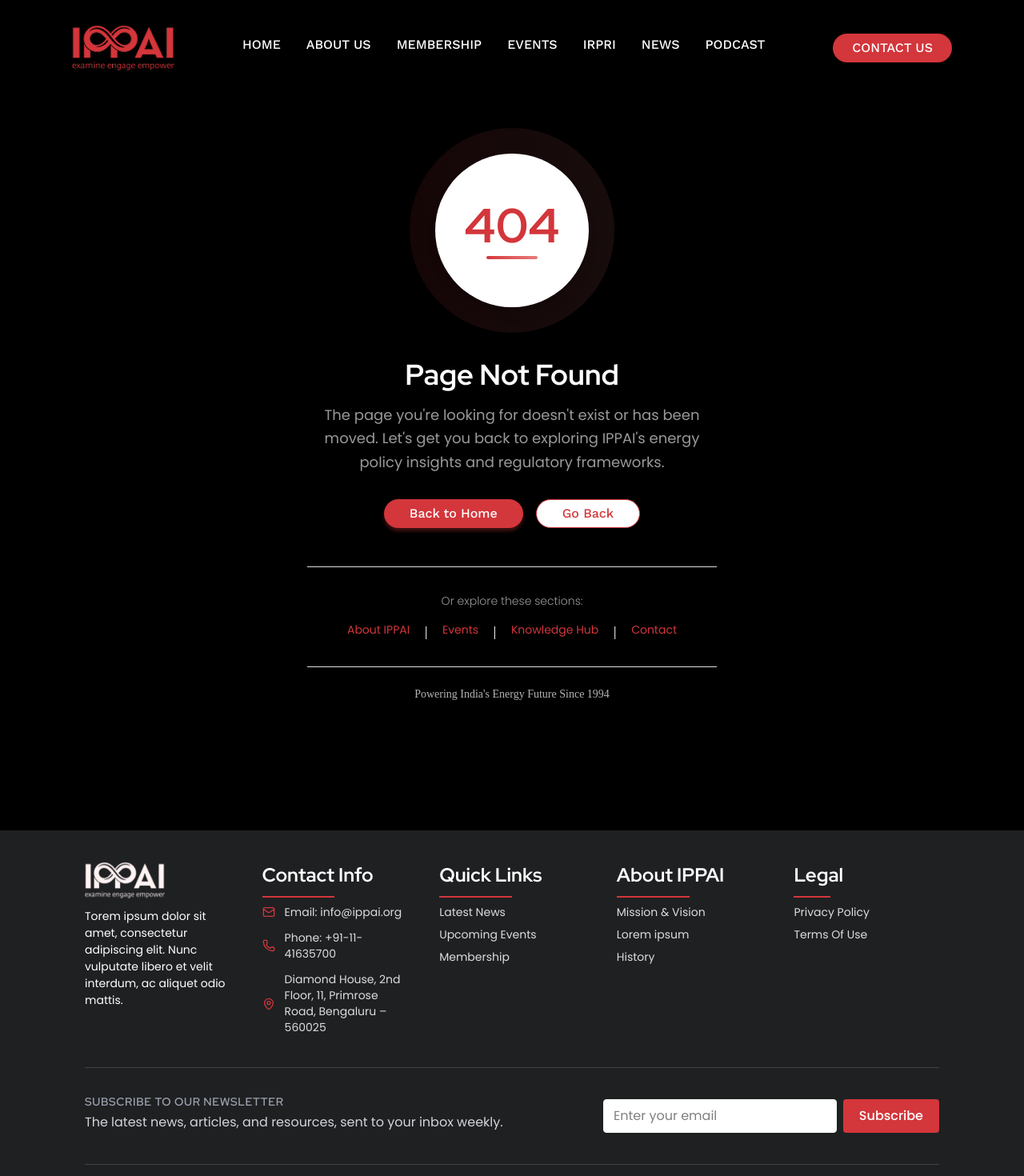
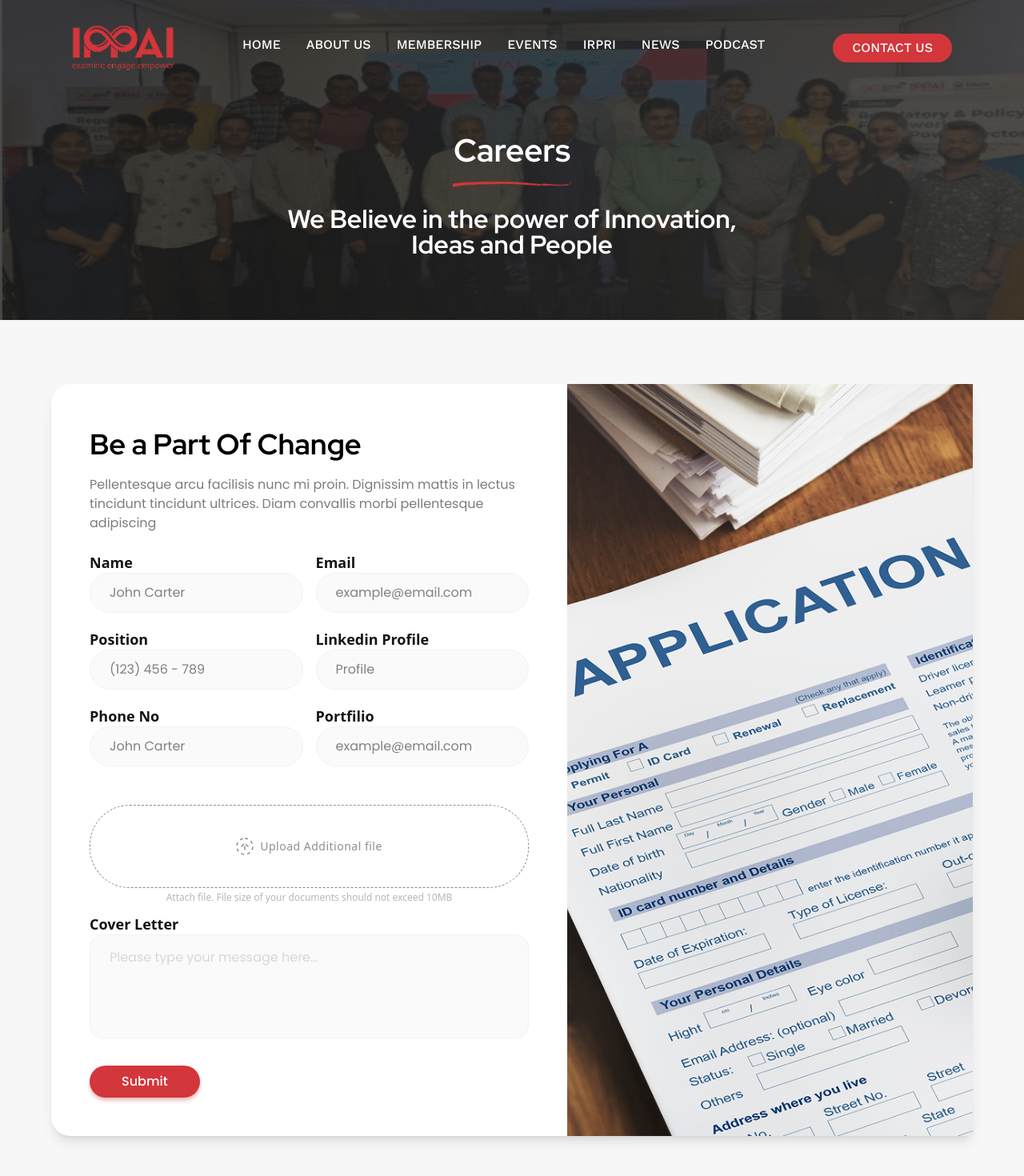
Before and after one commit to Aamir-marqait/IPPAI, a Next.js app: page /careers in a window 1280 px wide. Before the commit this address had no page. Shown: the top 1470 px of the page at 80% size. Built offline with nearby package versions, Linux system fonts and the light colour scheme; a web font is replaced by a local one.

Commit message:
feat: added contact us page

```diff
--- /dev/null
+++ b/app/careers/form.tsx
@@ -0,0 +1,167 @@
+"use client";
+import Image from "next/image";
+import { useRef } from "react";
+
+export default function ApplicationFormSection() {
+  const fileInputRef = useRef<HTMLInputElement>(null);
+
+  return (
+    <section className="w-full min-h-screen flex items-center justify-center bg-[#f7f7f7] px-2 sm:px-6 py-20">
+      <div className="w-full max-w-6xl bg-white rounded-tl-3xl  rounded-bl-3xl  shadow-lg flex flex-col lg:flex-row overflow-hidden">
+        {/* Left: Form */}
+        <div className="w-full lg:w-[56%] p-6 sm:p-12 flex flex-col justify-center">
+          <div>
+            <h2 className="font-bold text-[36px] text-[#000000] mb-3 font-red-hat-display leading-[150%]">
+              Be a Part Of Change
+            </h2>
+            <p className="text-[#7c7c7c] mb-7 font-poppins text-base leading-6 max-w-xl font-normal">
+              Pellentesque arcu facilisis nunc mi proin. Dignissim mattis in
+              lectus tincidunt tincidunt ultrices. Diam convallis morbi
+              pellentesque adipiscing
+            </p>
+          </div>
+
+          <form className="w-full">
+            <div className="grid grid-cols-1 sm:grid-cols-2 gap-x-4 gap-y-6 mb-2">
+              {/* Name */}
+              <div>
+                <label className="font-bold text-[#141414] text-[18px] mb-1 block font-dm-sans leading-[18px]">
+                  Name
+                </label>
+                <input
+                  type="text"
+                  placeholder="John Carter"
+                  className="w-full rounded-full border border-[#f2f2f2] bg-[#fafafa] px-6 py-3 text-[#] text-base font-poppins outline-none focus:border-[#d3363b] transition"
+                />
+              </div>
+              {/* Email */}
+              <div>
+                <label className="font-bold text-[#141414] text-[18px] mb-1 block font-dm-sans leading-[18px]">
+                  Email
+                </label>
+                <input
+                  type="email"
+                  placeholder="example@email.com"
+                  className="w-full rounded-full border border-[#f2f2f2] bg-[#fafafa] px-6 py-3 text-[#] text-base font-poppins outline-none focus:border-[#d3363b] transition"
+                />
+              </div>
+              {/* Position */}
+              <div>
+                <label className="font-bold text-[#141414] text-[18px] mb-1 block font-dm-sans leading-[18px]">
+                  Position
+                </label>
+                <input
+                  type="text"
+                  placeholder="(123) 456 - 789"
+                  className="w-full rounded-full border border-[#f2f2f2] bg-[#fafafa] px-6 py-3 text-[#] text-base font-poppins outline-none focus:border-[#d3363b] transition"
+                />
+              </div>
+              {/* Linked in Profile */}
+              <div>
+                <label className="font-bold text-[#141414] text-[18px] mb-1 block font-dm-sans leading-[18px]">
+                  Linkedin Profile
+                </label>
+                <input
+                  type="text"
+                  placeholder="Profile"
+                  className="w-full rounded-full border border-[#f2f2f2] bg-[#fafafa] px-6 py-3 text-[#] text-base font-poppins outline-none focus:border-[#d3363b] transition"
+                />
+              </div>
+              {/* Phone No */}
+              <div>
+                <label className="font-bold text-[#141414] text-[18px] mb-1 block font-dm-sans leading-[18px]">
+                  Phone No
+                </label>
+                <input
+                  type="text"
+                  placeholder="John Carter"
+                  className="w-full rounded-full border border-[#f2f2f2] bg-[#fafafa] px-6 py-3 text-[#] text-base font-poppins outline-none focus:border-[#d3363b] transition"
+                />
+              </div>
+              {/* Portfolio */}
+              <div>
+                <label className="font-bold text-[#141414] text-[18px] mb-1 block font-dm-sans leading-[18px]">
+                  Portfilio
+                </label>
+                <input
+                  type="email"
+                  placeholder="example@email.com"
+                  className="w-full rounded-full border border-[#f2f2f2] bg-[#fafafa] px-6 py-3 text-[#] text-base font-poppins outline-none focus:border-[#d3363b] transition"
+                />
+              </div>
+            </div>
+
+            {/* Upload Additional file */}
+            <div
+              className="w-full border border-dashed border-[#8E8E8E] rounded-[50px] flex items-center justify-center pt-10 pb-10 pr-4 pl-4 mt-12 mb-0 cursor-pointer transition hover:border-[#d3363b] gap-[10px] min-h-[104px]"
+              onClick={() => fileInputRef.current?.click()}
+              style={{ borderStyle: "dashed", strokeDasharray: "4 4" }}
+            >
+              <input
+                type="file"
+                className="hidden"
+                ref={fileInputRef}
+                accept=".pdf,.doc,.docx,.png,.jpg,.jpeg"
+              />
+              <span className="flex items-center gap-2 text-[#8E8E8E] font-inter text-[14px] font-normal leading-[160%] tracking-[0.5px]">
+                <svg width="22" height="22" fill="none" viewBox="0 0 22 22">
+                  <path
+                    d="M11 15V7M7 11l4-4 4 4"
+                    stroke="#8E8E8E"
+                    strokeWidth="1.5"
+                    strokeLinecap="round"
+                    strokeLinejoin="round"
+                  />
+                  <rect
+                    x="1"
+                    y="1"
+                    width="20"
+                    height="20"
+                    rx="10"
+                    stroke="#8E8E8E"
+                    strokeWidth="1.5"
+                  />
+                </svg>
+                Upload Additional file
+              </span>
+            </div>
+            <div className="text-xs text-center text-[#b6b6b6] mt-1 mb-4">
+              Attach file. File size of your documents should not exceed 10MB
+            </div>
+
+            {/* Cover Letter */}
+            <div className="mb-7">
+              <label className="font-bold text-[#141414] text-[18px] mb-1 block font-dm-sans leading-[18px]">
+                Cover Letter
+              </label>
+              <textarea
+                placeholder="Please type your message here..."
+                rows={4}
+                className="w-full rounded-2xl border border-[#f2f2f2] bg-[#fafafa] px-6 py-4 text-[#b6b6b6] text-base font-poppins outline-none focus:border-[#d3363b] transition resize-none"
+              />
+            </div>
+
+            {/* Submit Button */}
+            <button
+              type="submit"
+              className="bg-[#D3363B] hover:bg-[#ae322b] transition-colors text-white font-medium rounded-full py-3 px-10 text-base font-poppins text-center leading-[100%] block"
+              style={{ boxShadow: '0px 4px 4px 0px #D3363B4F' }}
+            >
+              Submit
+            </button>
+          </form>
+        </div>
+        {/* Right: Image */}
+        <div className="w-full lg:w-[44%] min-h-[360px] h-80 sm:h-[420px] md:h-[520px] lg:h-auto relative">
+          <Image
+            src="/careers/a.png"
+            alt="Application Form"
+            fill
+            className="object-cover"
+            priority
+          />
+        </div>
+      </div>
+    </section>
+  );
+}
--- /dev/null
+++ b/app/careers/hero-section.tsx
@@ -0,0 +1,37 @@
+import Image from "next/image";
+
+export default function HeroSection() {
+  return (
+    <div className="relative">
+      <div
+        className="absolute inset-0 w-screen bg-cover bg-center bg-no-repeat"
+        style={{
+          backgroundImage: "url('/careers/hero.png')",
+        }}
+      >
+        <div className="absolute inset-0 bg-black/10"></div>
+      </div>
+
+      {/* Content */}
+      <div className="relative z-10 pt-20">
+        <main className="flex max-w-[1100px]  min-h-80 mx-auto flex-col items-center justify-center   text-center">
+          <div className="w-full">
+            <h1 className="text-2xl max-w-[500px] mx-auto sm:text-3xl md:text-4xl lg:text-5xl xl:text-[40px] 2xl:text-7xl font-bold font-red-hat-display text-white mb-2 leading-[150%]">
+              Careers
+            </h1>
+            <Image
+              src="/home/line.png"
+              alt=""
+              width={150}
+              height={4}
+              className="mx-auto mb-6"
+            />
+            <p className="font-red-hat-display font-bold text-white text-center leading-[100%] max-w-[615px] mx-auto px-4 text-lg sm:text-xl md:text-2xl lg:text-[28px] xl:text-[32px]">
+              We Believe in the power of Innovation, Ideas and People
+            </p>
+          </div>
+        </main>
+      </div>
+    </div>
+  );
+}
--- /dev/null
+++ b/app/careers/page.tsx
@@ -0,0 +1,13 @@
+import ApplicationFormSection from "./form";
+import HeroSection from "./hero-section";
+
+function page() {
+  return (
+    <div>
+      <HeroSection />
+      <ApplicationFormSection />
+    </div>
+  );
+}
+
+export default page;
```
Also changed, not shown: public/careers/a.png (renamed from public/careers/application-form-information-employment-concept 1.png), public/careers/hero.png (renamed from public/careers/hero image.png).
